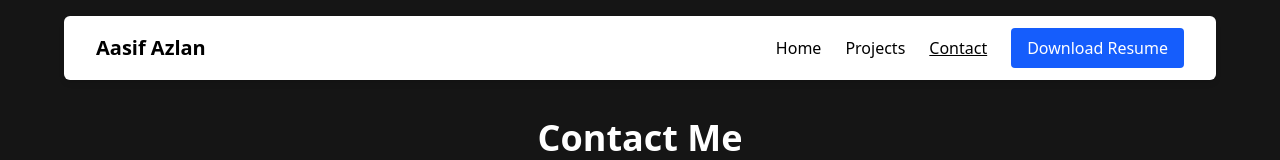
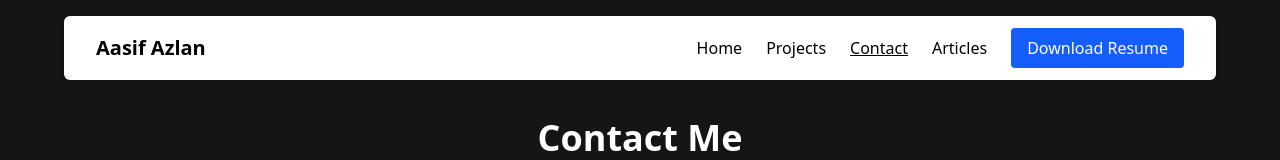
Before and after one commit to aasifazlan/aasifazlan-client, a React (Vite) app: page /contact in a window 1280 px wide. Shown: the top 160 px of the page. Built offline with nearby package versions, Linux system fonts and the light colour scheme.

Commit message:
artcilesId

```diff
--- a/src/components/Navbar.jsx
+++ b/src/components/Navbar.jsx
@@ -22,6 +22,11 @@ const Navbar = () => {
         if (location.pathname === '/') {
           const el = document.getElementById('projects');
           if (el) el.scrollIntoView({ behavior: 'smooth' });
+        }else if(path==='#articles'){
+          if(location.pathname==='/'){
+            const el=document.getElementById('articles');
+            if(el) el.scrollIntoView({behavior:'smooth'})
+          }
         } else {
           navigate('/'); // navigate to home
           setTimeout(() => {
@@ -40,6 +45,7 @@ const Navbar = () => {
     { name: 'Home', path: '/' },
     { name: 'Projects', path: '#projects' },
     { name: 'Contact', path: '/contact' },
+    { name: 'Articles', path: '#articles' },
   ];
 
   return (
--- a/src/pages/Home.jsx
+++ b/src/pages/Home.jsx
@@ -14,7 +14,7 @@ const Home = () => {
 
       <Skills />
 
-      <Services />
+
       <section
         id="projects"
         className="min-h-screen bg-[#151515] text-black py-20 px-6"
@@ -23,7 +23,11 @@ const Home = () => {
       </section>
 
       <ShoCase />
-      <SampleWebsites/>
+      <section className='artilces'>
+        <SampleWebsites/>
+      </section>
+
+       <Services />
 
     </>
   );
```
